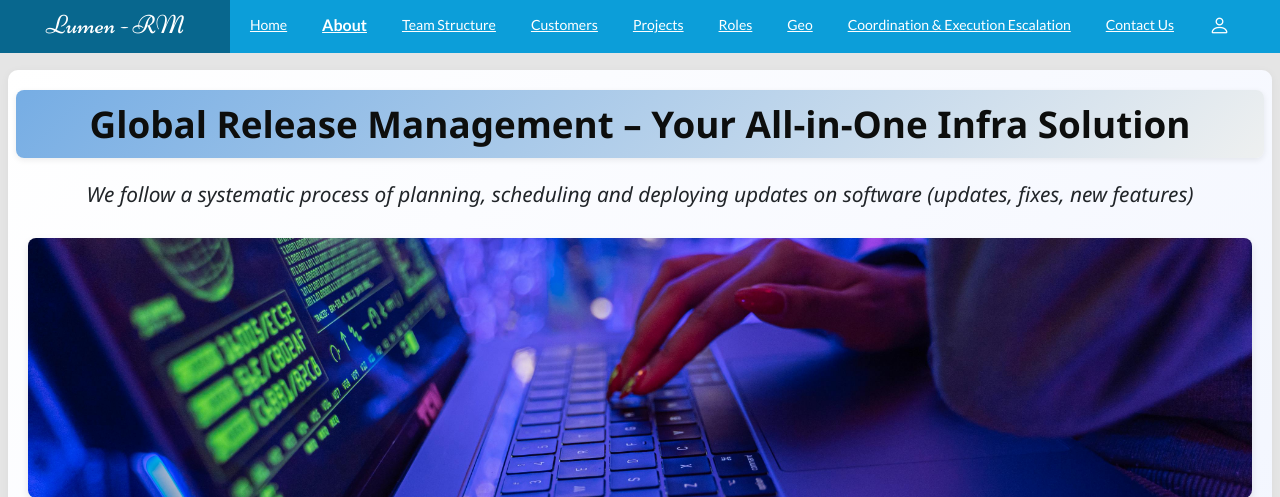
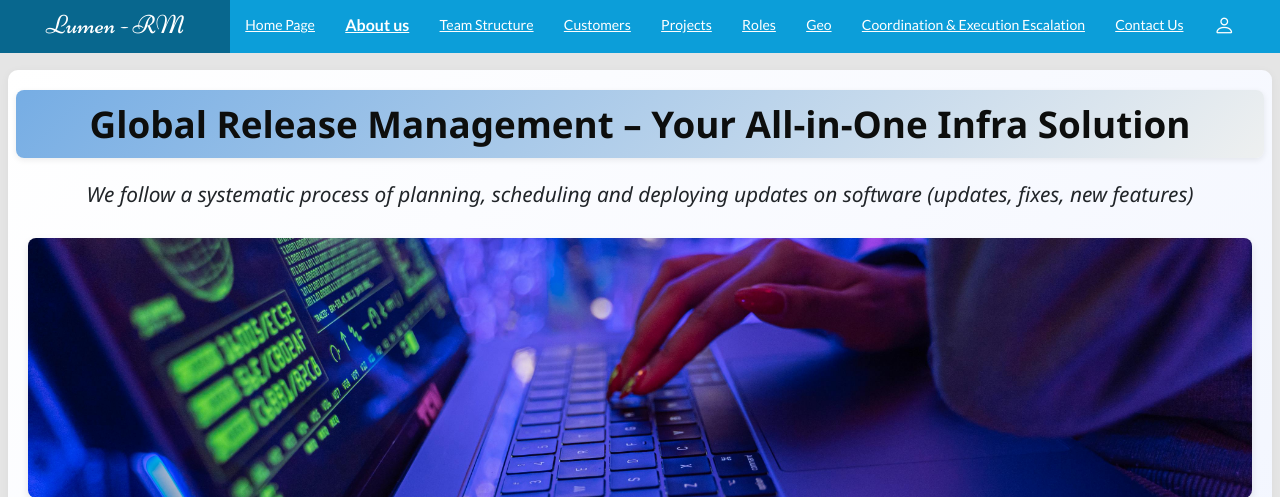
Before and after one commit to Pranandi/RMDashboard, a Django app: page /about/ in a window 1280 px wide. Shown: the top 497 px of the page. Run offline with Django 5.2, Linux system fonts and the light colour scheme; some libraries are stand-ins or nearby versions.

Commit message:
Update menu items for home and about pages

```diff
--- a/templates/menu.html
+++ b/templates/menu.html
@@ -29,8 +29,8 @@
     <a class="app-header__logo" href="{% url 'home' %}">Lumen - RM</a>
     <ul class="app-nav">
         {% with request.resolver_match as match %}
-        <li class="{% if match.url_name == 'home' %}active{% endif %}"><a class="app-nav__item" href="{% url 'home' %}"> Home </a></li>
-        <li class="{% if match.url_name == 'about' %}active{% endif %}"><a class="app-nav__item" href="{% url 'about' %}"> About </a></li>
+        <li class="{% if match.url_name == 'home' %}active{% endif %}"><a class="app-nav__item" href="{% url 'home' %}"> Home Page </a></li>
+        <li class="{% if match.url_name == 'about' %}active{% endif %}"><a class="app-nav__item" href="{% url 'about' %}"> About us </a></li>
         <li class="{% if match.url_name == 'employee' %}active{% endif %}"><a class="app-nav__item" href="{% url 'employee' %}">Team Structure</a></li>
         <li class="{% if match.url_name == 'customer' %}active{% endif %}"><a class="app-nav__item" href="{% url 'customer' %}">Customers</a></li>
         <li class="{% if match.url_name == 'project' or match.url_name == 'project_version' %}active{% endif %}"><a class="app-nav__item" href="{% url 'project' %}">Projects</a></li>
```
